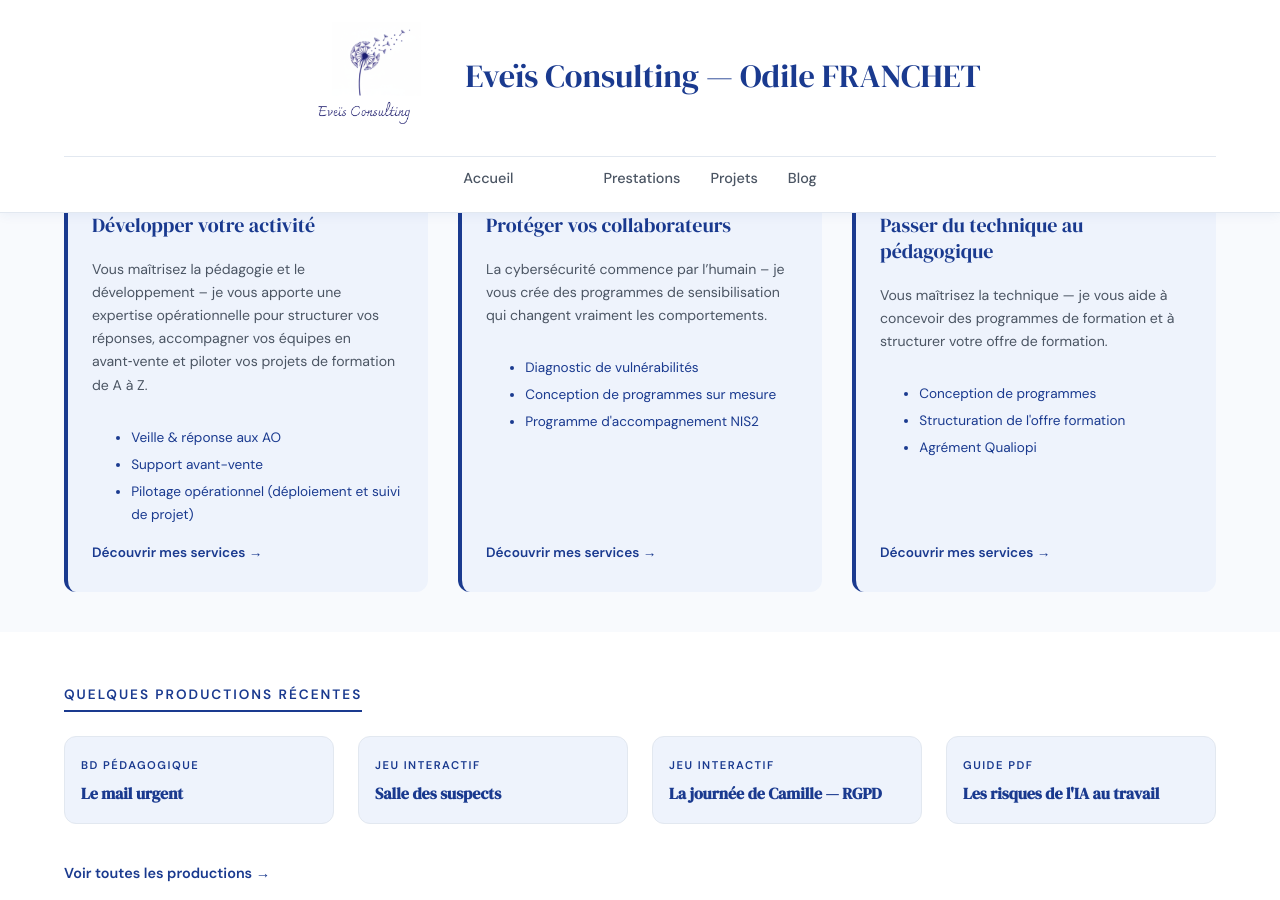
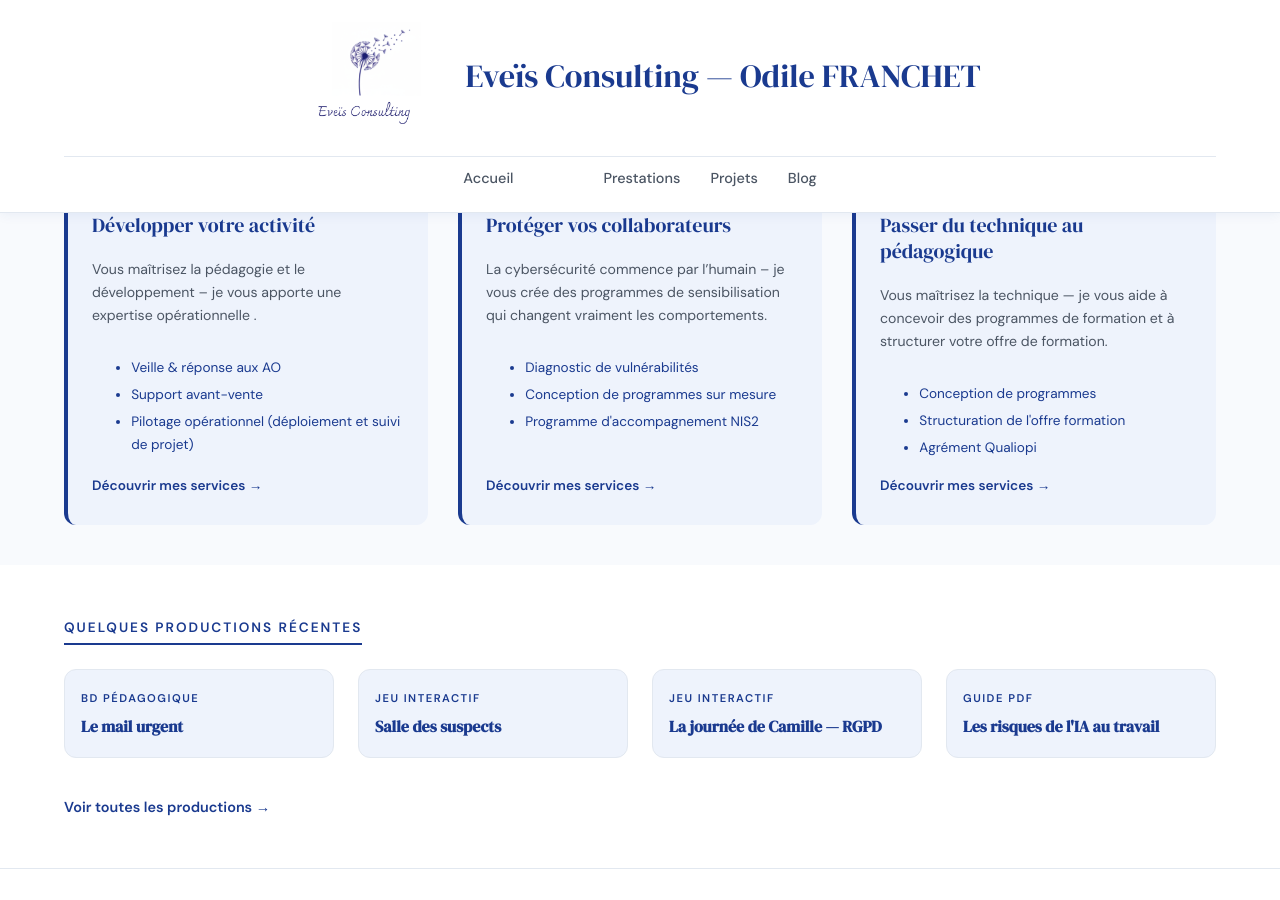
Before and after one commit to ofranchet73/eveis-consulting, a Jekyll site: the page built from index.html, in a window 1280 px wide and 900 px high, scrolled down 392 px. Built offline with Jekyll 4.4.1, drawn with Linux system fonts in a browser that asks for light colours.

Commit message:
Update index.html

```diff
--- a/index.html
+++ b/index.html
@@ -16,7 +16,7 @@
     <div class="home-porte">
       <div class="home-porte-tag">ORGANISMES DE FORMATION</div>
       <h2 class="home-porte-titre">Développer votre activité</h2>
-      <p class="home-porte-desc">Vous maîtrisez la pédagogie et le développement – je vous apporte une expertise opérationnelle pour structurer vos réponses, accompagner vos équipes en avant‑vente et piloter vos projets de formation de A à Z.</p>
+      <p class="home-porte-desc">Vous maîtrisez la pédagogie et le développement – je vous apporte une expertise opérationnelle .</p>
       <ul>
         <li>Veille & réponse aux AO</li>
         <li>Support avant-vente</li>
```
